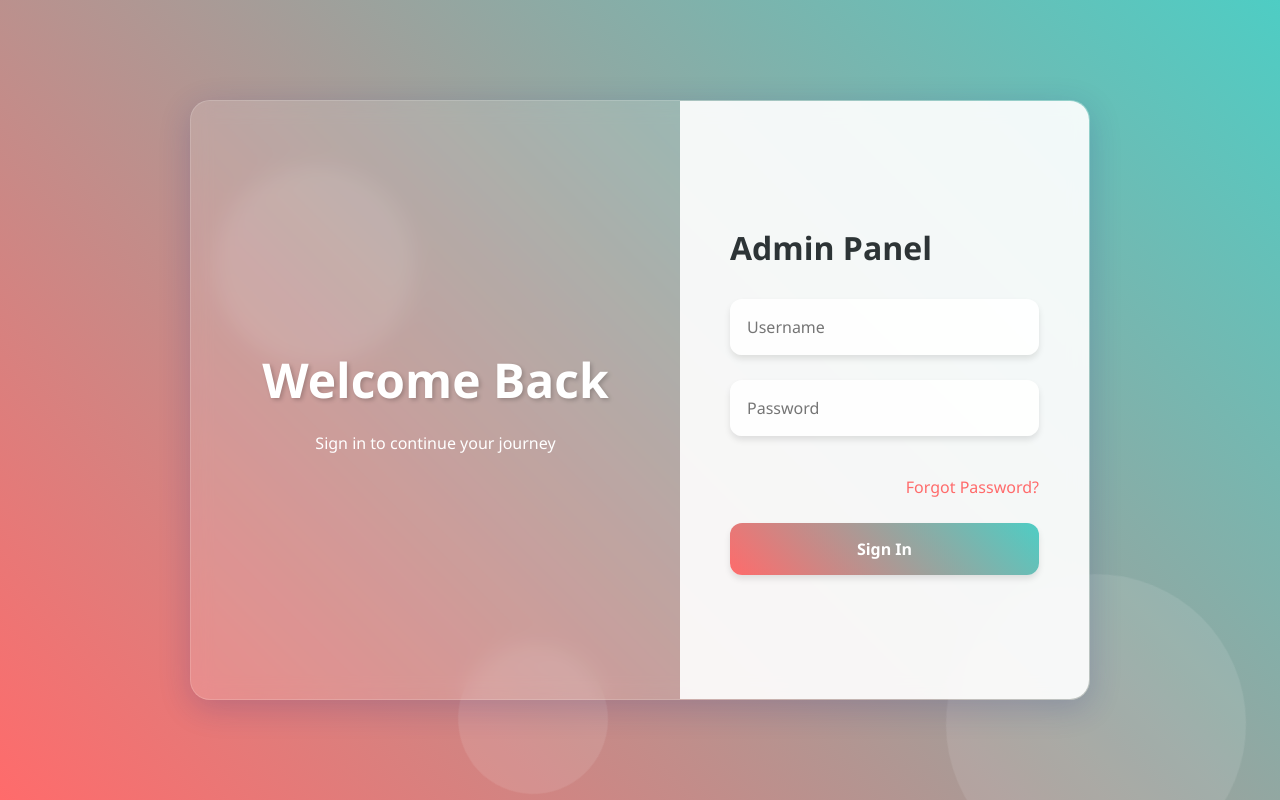
After one commit to James-gif-ux/casa-marcos-1, a PHP site: page /casa-marcos/adminpanel.php in a window 1280 px wide. The commit adds this page. Run offline with PHP 8.4, Linux system fonts and the light colour scheme.

Commit message:
23rd commit

```diff
--- /dev/null
+++ b/public/adminpanel.php
@@ -0,0 +1,254 @@
+<?php
+if (session_status() == PHP_SESSION_NONE) {
+    session_start();
+}
+
+?>
+
+<!DOCTYPE html>
+<html>
+<head>
+    <meta charset="UTF-8">
+    <meta name="viewport" content="width=device-width, initial-scale=1.0">
+    <title>Admin Login</title>
+    <style>
+    :root {
+        --primary: #ff6b6b;
+        --secondary: #4ecdc4;
+        --bg-gradient: linear-gradient(45deg, #ff6b6b, #4ecdc4);
+        --glass-bg: rgba(255, 255, 255, 0.1);
+        --glass-border: rgba(255, 255, 255, 0.2);
+        --text-primary: #2d3436;
+        --text-secondary: #636e72;
+        --error-color: #ff4757;
+    }
+
+    * {
+        margin: 0;
+        padding: 0;
+        box-sizing: border-box;
+        font-family: 'Segoe UI', system-ui, sans-serif;
+    }
+
+    body {
+        min-height: 100vh;
+        display: flex;
+        align-items: center;
+        justify-content: center;
+        background: var(--bg-gradient);
+        padding: 20px;
+    }
+
+    .background-shapes {
+        position: fixed;
+        top: 0;
+        left: 0;
+        width: 100%;
+        height: 100%;
+        overflow: hidden;
+        z-index: -1;
+    }
+
+    .shape {
+        position: absolute;
+        background: var(--glass-bg);
+        border-radius: 50%;
+        animation: float 20s infinite linear;
+    }
+
+    .shape:nth-child(1) {
+        width: 200px;
+        height: 200px;
+        top: 10%;
+        left: 10%;
+        animation-delay: -2s;
+    }
+
+    .shape:nth-child(2) {
+        width: 300px;
+        height: 300px;
+        top: 60%;
+        right: 10%;
+        animation-delay: -4s;
+    }
+
+    .shape:nth-child(3) {
+        width: 150px;
+        height: 150px;
+        bottom: 10%;
+        left: 30%;
+        animation-delay: -6s;
+    }
+
+    @keyframes float {
+        0% { transform: translate(0, 0) rotate(0deg); }
+        50% { transform: translate(100px, 100px) rotate(180deg); }
+        100% { transform: translate(0, 0) rotate(360deg); }
+    }
+
+    .container {
+        width: 100%;
+        max-width: 900px;
+        height: 600px;
+        display: flex;
+        border-radius: 20px;
+        overflow: hidden;
+        background: rgba(255, 255, 255, 0.1);
+        backdrop-filter: blur(10px);
+        border: 1px solid var(--glass-border);
+        box-shadow: 0 8px 32px 0 rgba(31, 38, 135, 0.2);
+    }
+
+    .left-panel {
+        flex: 1;
+        padding: 40px;
+        display: flex;
+        align-items: center;
+        justify-content: center;
+        position: relative;
+        background: rgba(255, 255, 255, 0.05);
+    }
+
+    .brand-content {
+        text-align: center;
+        color: white;
+    }
+
+    .brand-content h1 {
+        font-size: 3em;
+        margin-bottom: 20px;
+        text-shadow: 2px 2px 4px rgba(0, 0, 0, 0.2);
+    }
+
+    .form-container {
+        flex: 1;
+        display: flex;
+        flex-direction: column;
+    }
+
+    .login-form {
+        flex: 1;
+        padding: 50px;
+        display: flex;
+        flex-direction: column;
+        justify-content: center;
+        background: rgba(255, 255, 255, 0.9);
+    }
+
+    h2 {
+        color: var(--text-primary);
+        font-size: 2em;
+        margin-bottom: 30px;
+        font-weight: 600;
+    }
+
+    .input-group {
+        margin-bottom: 25px;
+        position: relative;
+    }
+
+    input {
+        width: 100%;
+        padding: 15px;
+        border: 2px solid transparent;
+        background: rgba(255, 255, 255, 0.9);
+        border-radius: 12px;
+        font-size: 16px;
+        transition: all 0.3s ease;
+        box-shadow: 0 4px 6px rgba(0, 0, 0, 0.1);
+    }
+
+    input:focus {
+        outline: none;
+        border-color: var(--primary);
+        transform: translateY(-2px);
+        box-shadow: 0 6px 12px rgba(0, 0, 0, 0.15);
+    }
+
+    button {
+        background: var(--bg-gradient);
+        color: white;
+        border: none;
+        padding: 15px;
+        border-radius: 12px;
+        font-size: 16px;
+        font-weight: 600;
+        cursor: pointer;
+        transition: all 0.3s ease;
+        box-shadow: 0 4px 6px rgba(0, 0, 0, 0.1);
+    }
+
+    button:hover {
+        transform: translateY(-2px);
+        box-shadow: 0 6px 12px rgba(0, 0, 0, 0.15);
+    }
+
+    .forgot-password {
+        text-align: right;
+        margin: 15px 0 25px;
+    }
+
+    .forgot-password a {
+        color: var(--primary);
+        text-decoration: none;
+        font-weight: 500;
+        transition: color 0.3s ease;
+    }
+
+    .forgot-password a:hover {
+        color: var(--secondary);
+    }
+
+    .error-message {
+        background: rgba(255, 71, 87, 0.1);
+        color: var(--error-color);
+        padding: 12px;
+        border-radius: 8px;
+        margin-top: 15px;
+        text-align: center;
+        font-size: 14px;
+        border: 1px solid rgba(255, 71, 87, 0.2);
+    }
+    </style>
+</head>
+<body>
+    <div class="background-shapes">
+        <div class="shape"></div>
+        <div class="shape"></div>
+        <div class="shape"></div>
+    </div>
+
+    <div class="container">
+        <div class="left-panel">
+            <div class="brand-content">
+                <h1>Welcome Back</h1>
+                <p>Sign in to continue your journey</p>
+            </div>
+        </div>
+        <div class="form-container">
+        <form method="POST" action="./pages/authentication.php?function=login" class="login-form">
+                <h2>Admin Panel</h2>
+                <div class="input-group">
+                    <input type="text" name="username" placeholder="Username" required>
+                </div>
+                <div class="input-group">
+                    <input type="password" name="password" placeholder="Password" required>
+                </div>
+                <div class="forgot-password">
+                    <a href="#">Forgot Password?</a>
+                </div>
+                <button type="submit">Sign In</button>
+
+                <?php if(isset($_SESSION['error'])): ?>
+                    <div class="error-message">
+                        <?php
+                            echo htmlspecialchars($_SESSION['error']);
+                            unset($_SESSION['error']);
+                        ?>
+                    </div>
+                <?php endif; ?>
+            </form>
+        </div>
+    </div>
+</body>
+</html>
--- a/public/pages/authentication.php
+++ b/public/pages/authentication.php
@@ -19,7 +19,7 @@ if(isset($_GET['function']) && $_GET['function'] == 'login') {
     } else {
         // Handle login failure
         $_SESSION['error'] = "Invalid Username or Password!";
-        header('Location: ../views/login.php');
+        header('Location: ../views/dashboard.php');
         exit();
     }
 }
--- a/public/views/nav/header.php
+++ b/public/views/nav/header.php
@@ -410,7 +410,7 @@
                     <li class="flex">
                       <a
                         class="inline-flex items-center w-full px-2 py-1 text-sm font-semibold transition-colors duration-150 rounded-md hover:bg-gray-100 hover:text-gray-800 dark:hover:bg-gray-800 dark:hover:text-gray-200"
-                        href="http://localhost/casa-marcos/public/admin.php"
+                        href="http://localhost/casa-marcos/public/adminpanel.php"
                       >
                         <svg
                           class="w-4 h-4 mr-3"
```
Also changed, not shown: public/admin.php (deleted, +0 -173 lines).
